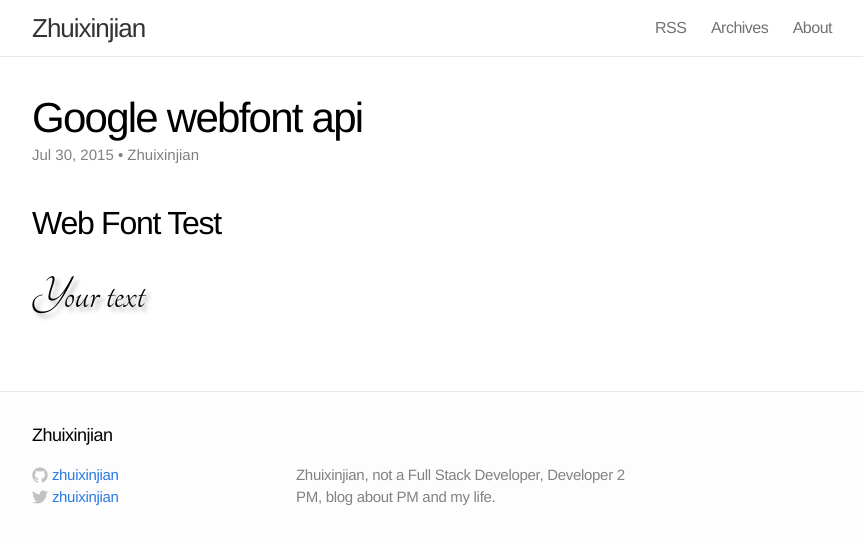
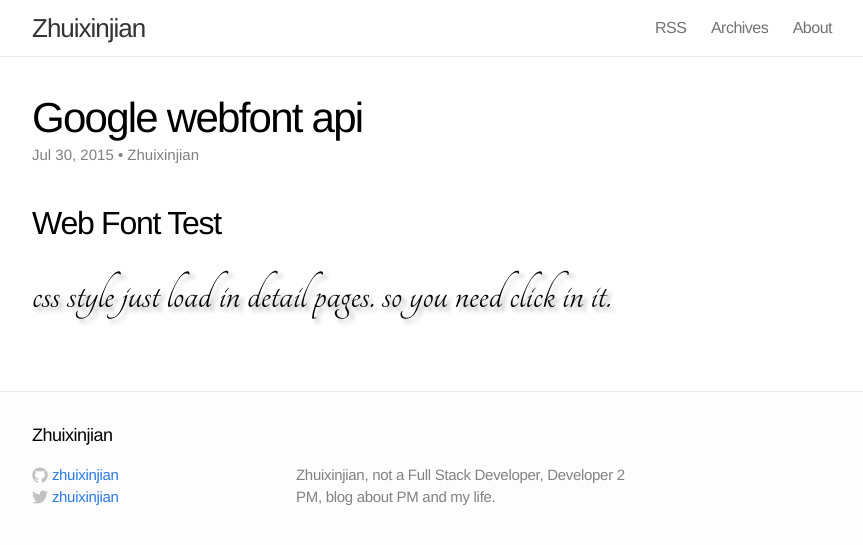
Before and after one commit to zhuixinjian/zhuixinjian.github.io, a Jekyll site: the page built from _posts/2015-07-30-google-webfont-api.markdown, in a window 1280 px wide. Shown: the top 545 px of the page, without its empty margins (208-1071 px from the left). Built offline with Jekyll 4.4.1, drawn with Linux system fonts in a browser that asks for light colours; Markdown is read by kramdown in place of the engine named in the settings.

Commit message:
web font test

```diff
--- a/_posts/2015-07-30-google-webfont-api.markdown
+++ b/_posts/2015-07-30-google-webfont-api.markdown
@@ -16,4 +16,4 @@
 
 ## Web Font Test
 
-<div class="font-css-test">Your text</div>
+<div class="font-css-test">css style just load in detail pages. so you need click in it.</div>
```
